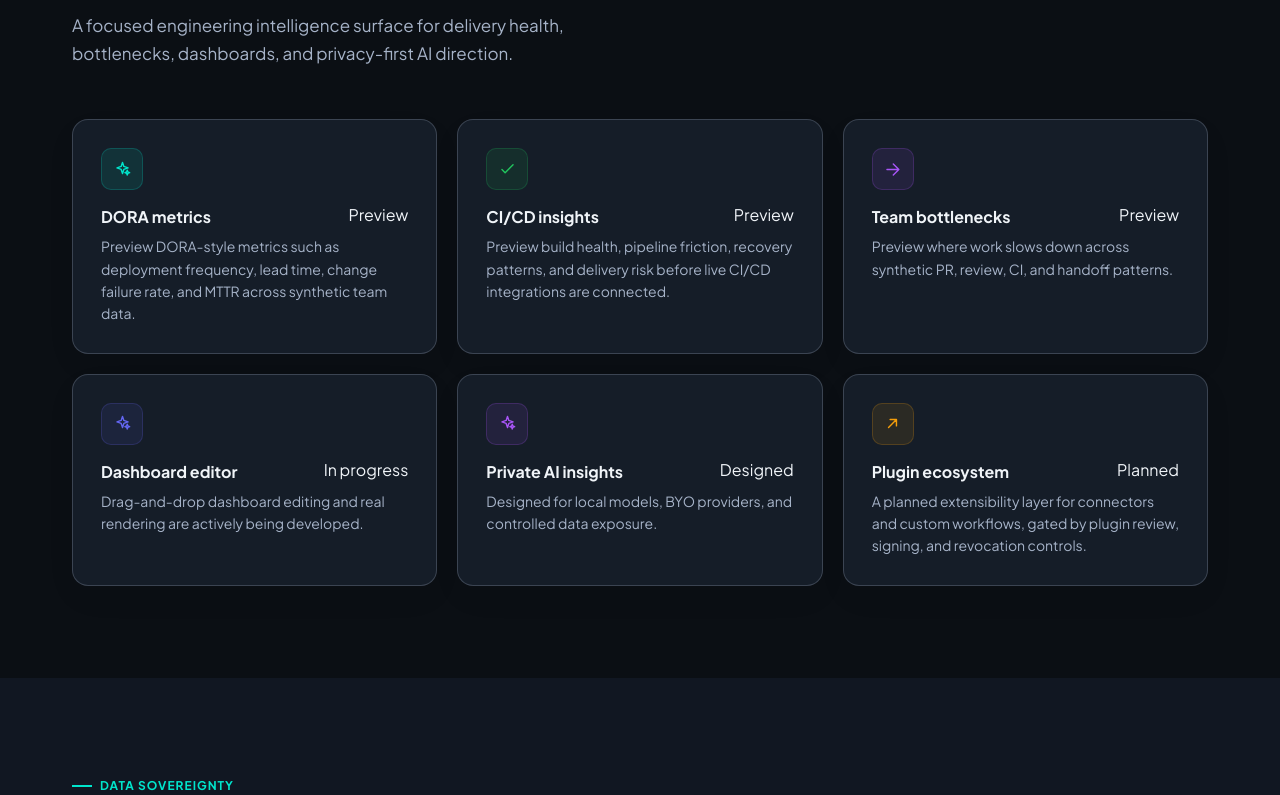
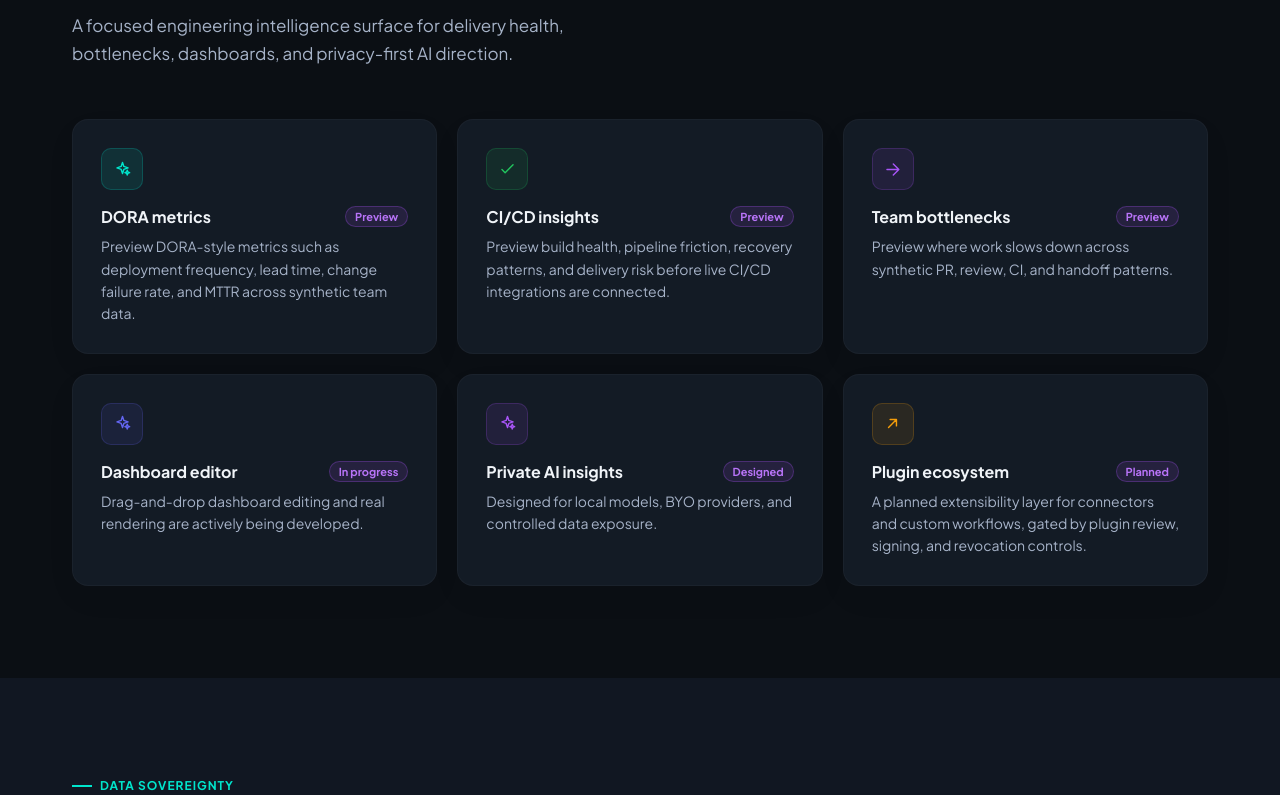
Before and after one commit to getmetraly/website, a Next.js app: page / in a window 1280 px wide. Shown: the part 1685-2480 px from the top of the page. Built offline with nearby package versions, Linux system fonts and the light colour scheme.

Commit message:
style: distinguish static cards from status badges

```diff
--- a/app/homepage.module.css
+++ b/app/homepage.module.css
@@ -289,13 +289,13 @@
 }
 
 .card {
-  background: var(--bg-card);
-  border: 1px solid color-mix(in srgb, var(--border) 72%, var(--text-muted));
+  background: color-mix(in srgb, var(--bg-card) 92%, transparent);
+  border: 1px solid color-mix(in srgb, var(--border) 42%, transparent);
   border-radius: var(--radius-lg);
   padding: 28px;
   box-shadow: 0 12px 34px rgba(15, 23, 42, 0.035);
   transition:
-    border-color 0.2s,
+    background 0.2s,
     transform 0.2s,
     box-shadow 0.2s;
   animation: cardIn 0.55s ease both;
@@ -308,7 +308,11 @@
 .card:nth-child(6) { animation-delay: 225ms; }
 
 .card:hover {
-  border-color: var(--cyan);
+  transform: none;
+  box-shadow: 0 12px 34px rgba(15, 23, 42, 0.035);
+}
+
+a.card:hover {
   transform: translateY(-2px);
   box-shadow:
     0 16px 46px rgba(15, 23, 42, 0.06),
@@ -371,9 +375,25 @@
 
 .cardHead {
   display: flex;
-  align-items: center;
+  align-items: flex-start;
   justify-content: space-between;
   gap: 12px;
+}
+
+.cardHead > span {
+  display: inline-flex;
+  align-items: center;
+  justify-content: center;
+  flex: 0 0 auto;
+  padding: 4px 9px;
+  border-radius: 999px;
+  background: color-mix(in srgb, var(--purple) 12%, transparent);
+  border: 1px solid color-mix(in srgb, var(--purple) 28%, transparent);
+  color: color-mix(in srgb, var(--purple) 82%, white);
+  font-size: 11px;
+  line-height: 1;
+  font-weight: 700;
+  white-space: nowrap;
 }
 
 .bullets {
```
